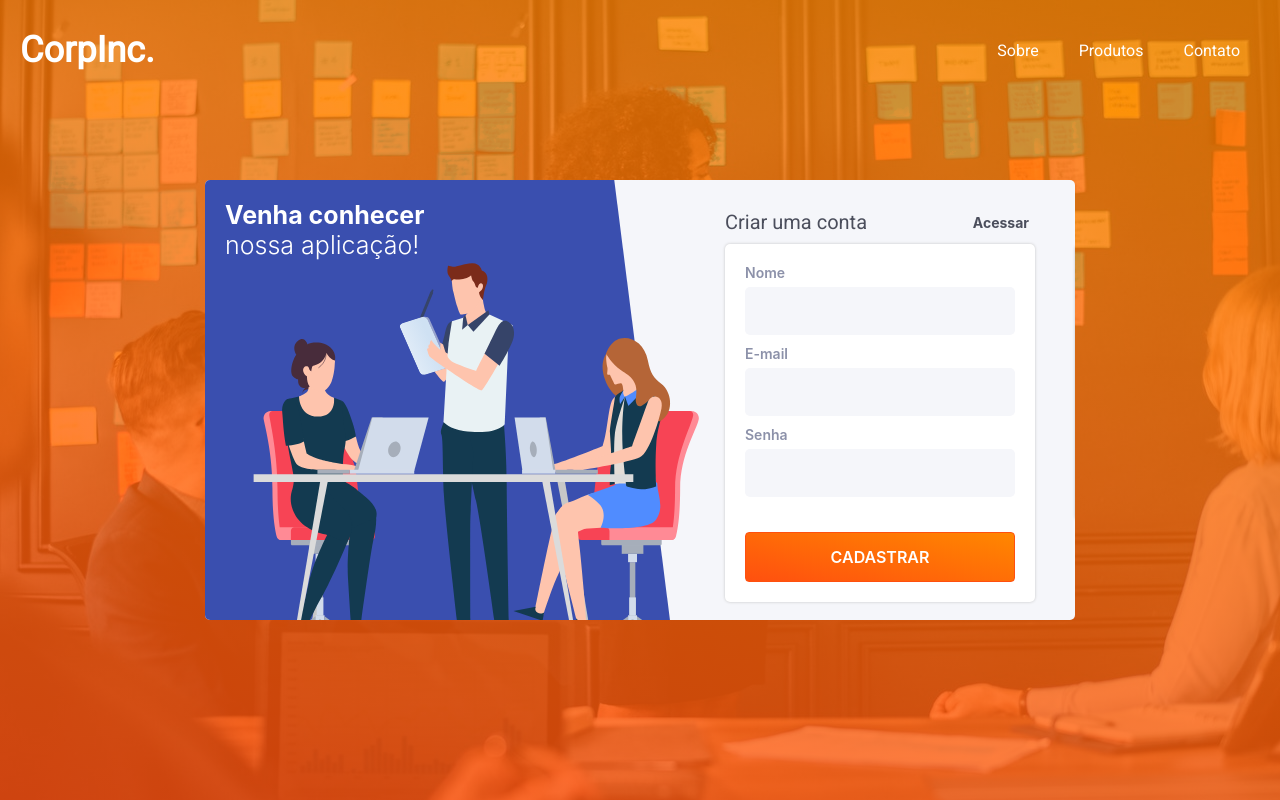
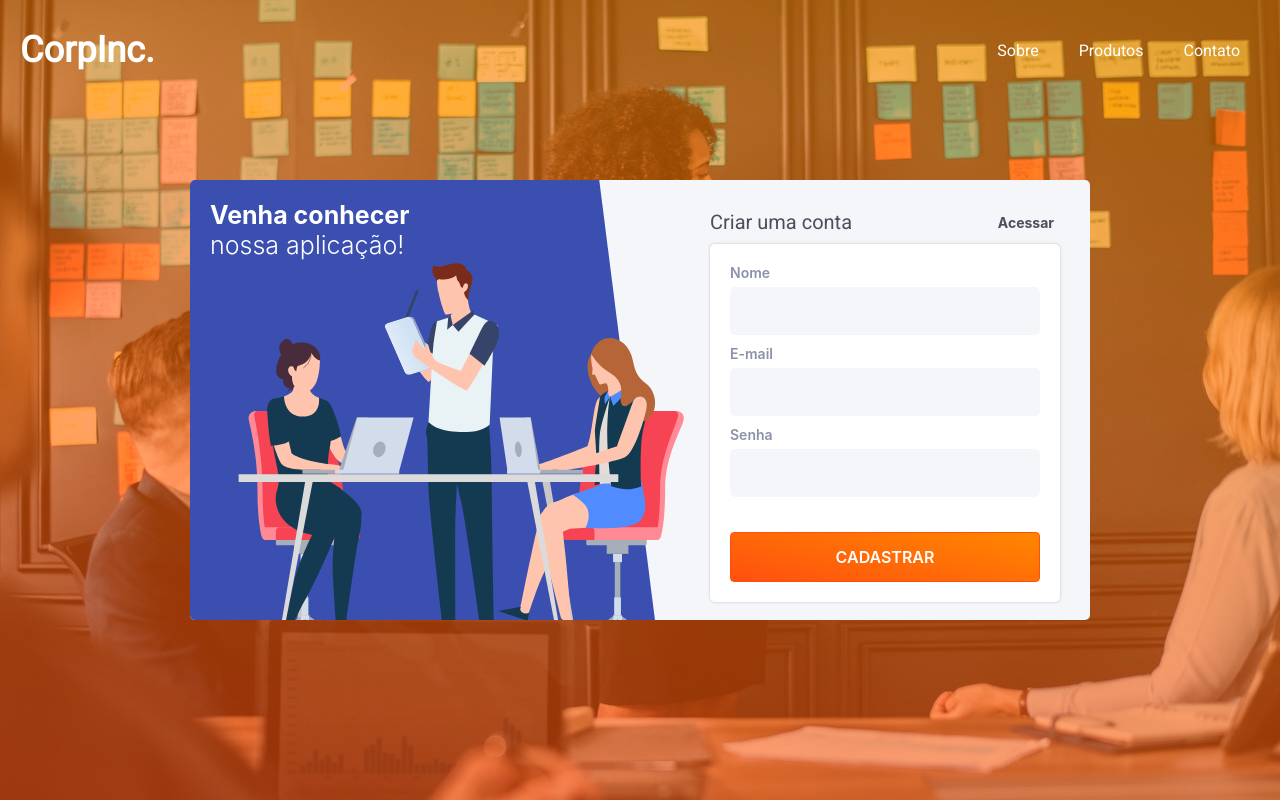
Before and after one commit to thiagosalome/corpinc, a React (Create React App) app: page / in a window 1280 px wide. Built offline with nearby package versions, Linux system fonts and the light colour scheme; a web font is replaced by a local one.

Commit message:
Creating slider animation on home

```diff
--- a/src/components/FormLogin/index.js
+++ b/src/components/FormLogin/index.js
@@ -8,7 +8,7 @@ class FormLogin extends Component{
       <div className="login">
         <header>
           <h3>Acessar conta</h3>
-          <button>Cadastrar</button>
+          <button data-to='0' onClick={this.props.onClick}>Cadastrar</button>
         </header>
         <form className="form-login">
           <div className="form-login__item">
--- a/src/components/FormLogin/style.scss
+++ b/src/components/FormLogin/style.scss
@@ -4,8 +4,12 @@
 @import "../../abstracts/mixins/input";
 
 .login{
-  padding: 0 20px;
+  margin: 0 20px;
   width: 350px;
+
+  @media (max-width: 767px){
+    width: 300px;
+  }
 
   header{
     padding: 10px 0;
@@ -22,6 +26,7 @@
       background-color: transparent;
       @include font-source('Inter', 14px, $blue-4b, bold, normal);
       cursor: pointer;
+      outline: none;
     }
   }
 }
--- a/src/components/FormSignup/index.js
+++ b/src/components/FormSignup/index.js
@@ -4,11 +4,12 @@ import "./style.scss";
 class FormSignup extends Component{
 
   render(){
+
     return(
       <div className="signup">
         <header>
           <h3>Criar uma conta</h3>
-          <button>Acessar</button>
+          <button data-to='1' onClick={this.props.onClick}>Acessar</button>
         </header>
         <form className="form-signup">
           <div className="form-signup__item">
--- a/src/components/FormSignup/style.scss
+++ b/src/components/FormSignup/style.scss
@@ -4,8 +4,12 @@
 @import "../../abstracts/mixins/input";
 
 .signup{
-  padding: 0 20px;
+  margin: 0 20px;
   width: 350px;
+
+  @media (max-width: 767px){
+    width: 300px;
+  }
 
   header{
     padding: 10px 0;
@@ -22,6 +26,7 @@
       background-color: transparent;
       @include font-source('Inter', 14px, $blue-4b, bold, normal);
       cursor: pointer;
+      outline: none;
     }
   }
 }
--- /dev/null
+++ b/src/components/Slider/index.js
@@ -0,0 +1,39 @@
+import React, {Component} from 'react';
+import "./style.scss";
+// import FormSignup from "../../components/FormSignup/";
+// import FormLogin from "../../components/FormLogin/";
+
+class Slider extends Component{
+  constructor(props){
+    super(props);
+    this.sliderList = React.createRef();
+    this.sliderListItem = React.createRef();
+    this.state = {
+      itens : this.props.children
+    }
+  }
+
+  render(){
+    const sliderItens = this.state.itens.map((item, index) => (
+      <li key={index} ref={this.sliderListItem} className="slider__list-item">{<item.type onClick={this.handleClick}></item.type>}</li>
+    ));
+
+    return(
+      <div className="slider">
+        <ul ref={this.sliderList} className="slider__list">
+          {sliderItens}
+        </ul>
+      </div>
+    )
+  }
+
+  handleClick = event => {
+    const index = parseInt(event.target.getAttribute("data-to"));
+    const sliderList = this.sliderList.current;
+    const sliderListItem = this.sliderListItem.current;
+    const translate = sliderListItem.offsetWidth * index;
+    sliderList.style.transform = `translateX(-${translate}px)`;
+  }
+}
+
+export default Slider;
--- /dev/null
+++ b/src/components/Slider/style.scss
@@ -0,0 +1,23 @@
+.slider{
+  padding: 20px;
+  width: 400px;
+  overflow: hidden;
+  position: relative;
+
+  &__list{
+    display: flex;
+    position: absolute;
+    left: 0;
+    transition: all 0.3s ease-in-out;
+
+    &-item{
+
+    }
+  }
+}
+
+@media (max-width: 767px){
+  .slider{
+    width: 350px;
+  }
+}
--- a/src/pages/Home/index.js
+++ b/src/pages/Home/index.js
@@ -3,6 +3,7 @@ import "./style.scss";
 import Header from "../../layout/Header/";
 import FormSignup from "../../components/FormSignup/";
 import FormLogin from "../../components/FormLogin/";
+import Slider from "../../components/Slider/";
 
 const Home = () => {
   return(
@@ -12,12 +13,10 @@ const Home = () => {
         <div className="home__card-image">
           <h2><strong>Venha conhecer</strong><br/>nossa aplicação!</h2>
         </div>
-        <div className="home__card-slider-wrapper">
-          <div className="home__card-slider">
+        <Slider>
             <FormSignup></FormSignup>
             <FormLogin></FormLogin>
-          </div>
-        </div>
+        </Slider>
       </section>
     </main>
   )
--- a/src/pages/Home/style.scss
+++ b/src/pages/Home/style.scss
@@ -17,7 +17,7 @@
     bottom: 0;
     content: '';
     background: linear-gradient(10.79deg, $orange 0%, $orange-light 100%);
-    opacity: 0.8;
+    opacity: 0.6;
     position: absolute;
     z-index: -1;
   }
@@ -44,19 +44,6 @@
       }
     }
 
-    &-slider{
-      display: flex;
-      width: 700px;
-      position: absolute;
-      left: 0;
-
-      &-wrapper{
-        padding: 20px;
-        width: 370px;
-        overflow: hidden;
-        position: relative;
-      }
-    }
   }
 }
 
@@ -67,10 +54,6 @@
       &-image{
         display: none;
       }
-
-      &-slider-wrapper{
-        width: 350px;
-      }
     }
   }
 }
```
